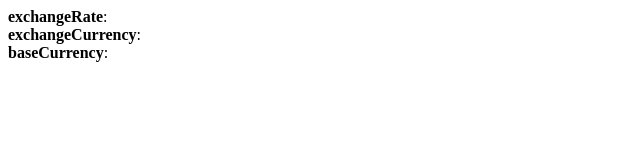
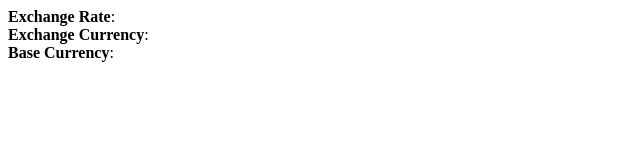
Before and after one commit to sc90/test-sandbox, a React (Create React App) app: page / in a window 1280 px wide. Shown: the top 160 px of the page, without its empty margins (0-640 px from the left). Built offline with nearby package versions, Linux system fonts and the light colour scheme; what redux-define would draw is missing.

Commit message:
A little beautification of code

```diff
--- a/src/TodoApp.js
+++ b/src/App.js
@@ -3,27 +3,27 @@ import { PropTypes } from "prop-types";
 import { connect } from "react-redux";
 import * as fromDuck from "./configureStore/duck";
 
-function TodoApp({ exchangeRate, exchangeCurrency, baseCurrency }) {
+const App = ({ exchangeRate, exchangeCurrency, baseCurrency }) => {
   return (
     <div>
       <div>
-        <b>exchangeRate</b>: {exchangeRate}
+        <b>Exchange Rate</b>: {exchangeRate}
       </div>
       <div>
-        <b>exchangeCurrency</b>: {exchangeCurrency}
+        <b>Exchange Currency</b>: {exchangeCurrency}
       </div>
       <div>
-        <b>baseCurrency</b>: {baseCurrency}
+        <b>Base Currency</b>: {baseCurrency}
       </div>
     </div>
   );
-}
-TodoApp.propTypes = {
+};
+App.propTypes = {
   exchangeRate: PropTypes.number,
   exchangeCurrency: PropTypes.string,
   baseCurrency: PropTypes.string
 };
-TodoApp.defaultProps = {
+App.defaultProps = {
   exchangeRate: null,
   exchangeCurrency: null,
   baseCurrency: null
@@ -32,4 +32,4 @@ export default connect(state => ({
   exchangeRate: fromDuck.selectExhangeRate(state),
   exchangeCurrency: fromDuck.selectExchangeCurrency(state),
   baseCurrency: fromDuck.selectBaseCurrency(state)
-}))(TodoApp);
+}))(App);
--- a/src/index.js
+++ b/src/index.js
@@ -1,15 +1,14 @@
 import React from "react";
 import ReactDOM from "react-dom";
 import { Provider } from "react-redux";
-// import store from "./redux/store";
 import configureStore from "./configureStore";
-import TodoApp from "./TodoApp";
+import App from "./App";
 
 const store = configureStore();
 const rootElement = document.getElementById("root");
 ReactDOM.render(
   <Provider store={store}>
-    <TodoApp />
+    <App />
   </Provider>,
   rootElement
 );
```
Also changed, not shown: src/configureStore/duck.js (+0 -15 lines).
